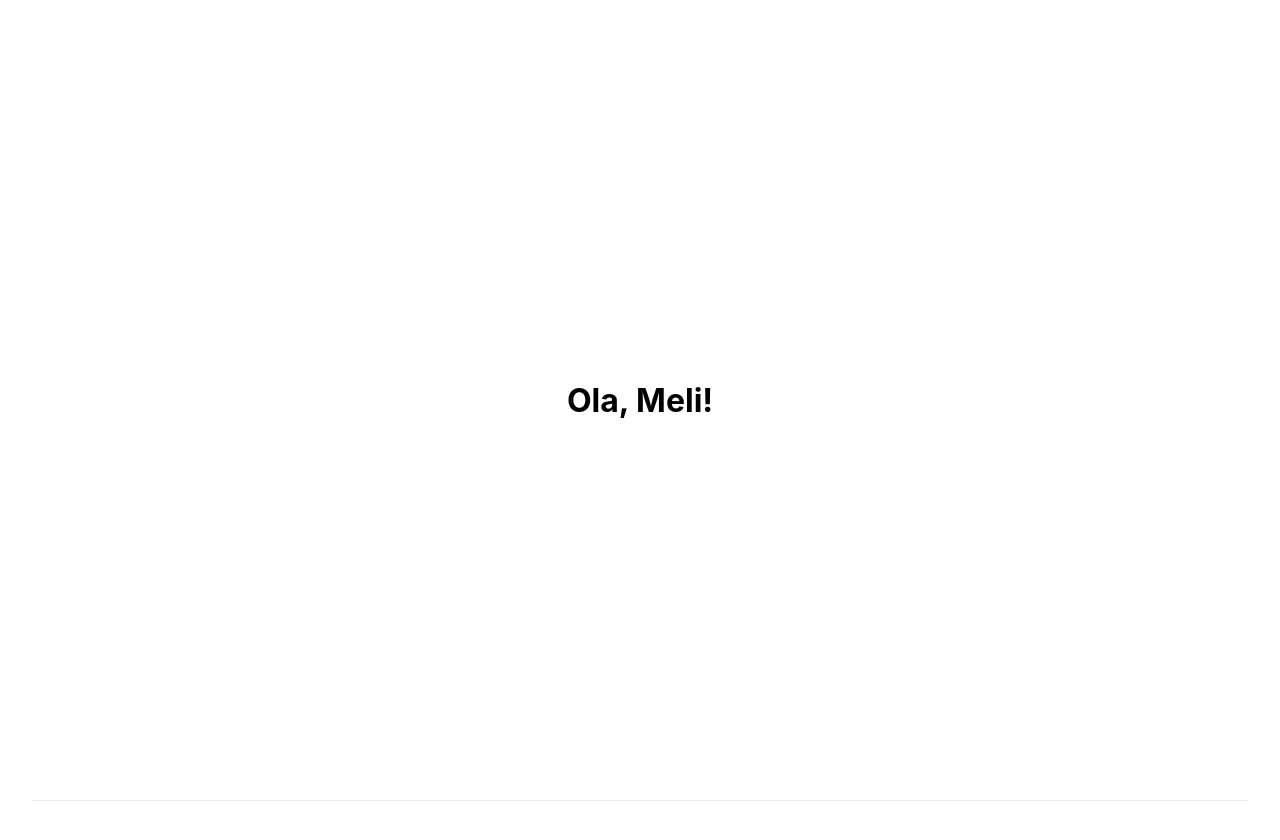
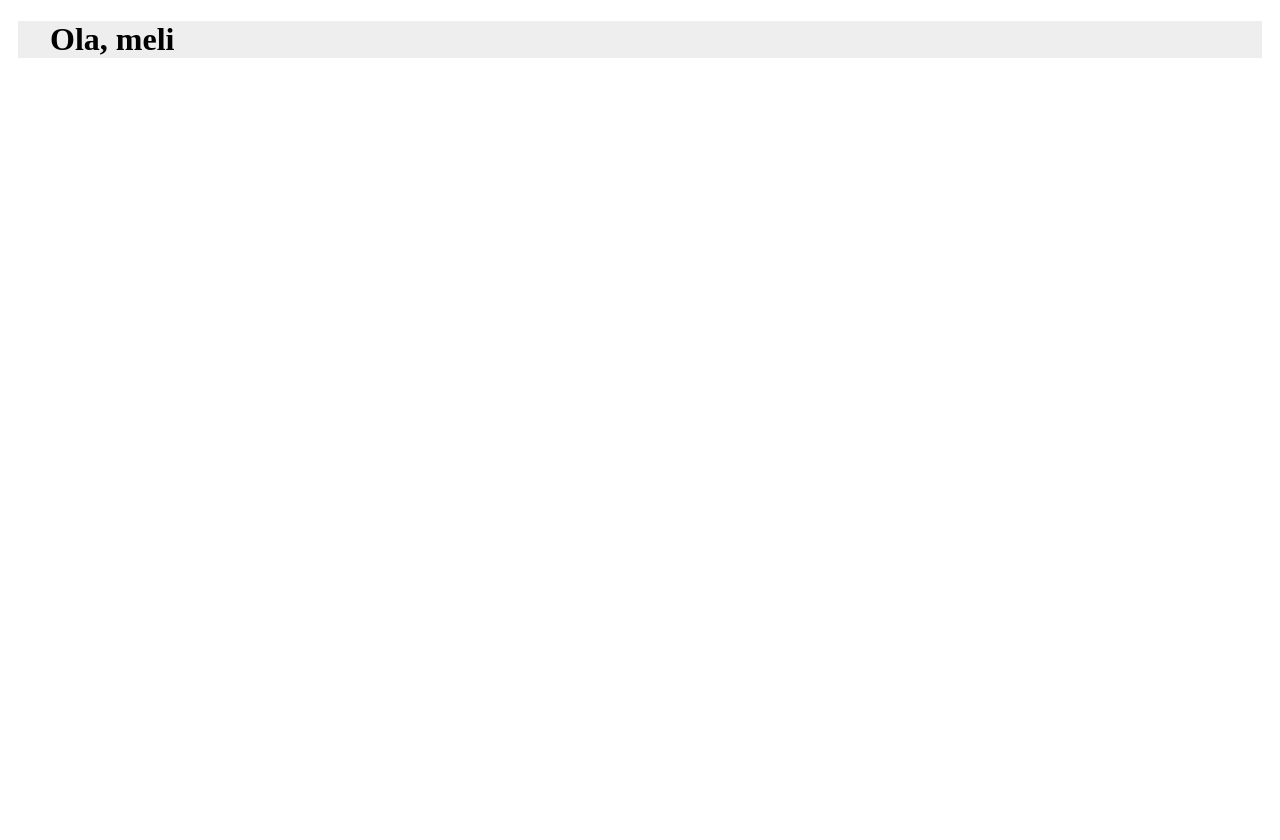
Before and after one commit to ricardocolares/meli-app, a Next.js app: page / in a window 1280 px wide. Shown: the top 840 px of the page. After the commit the page ends 800 px from the top, so only its background shows below. Built offline with nearby package versions, Linux system fonts and the light colour scheme.

Commit message:
style: css default styles

```diff
--- /dev/null
+++ b/src/components/page-layout/page-layout.module.scss
@@ -0,0 +1,10 @@
+.main {
+  background: var(--color-gray--100);
+  margin: 0 10px 32px;
+
+  &__wrapper {
+    max-width: 1180px;
+    margin: 0 auto;
+    border-radius: 4px;
+  }
+}
--- /dev/null
+++ b/src/components/page-layout/page-layout.tsx
@@ -0,0 +1,13 @@
+import React from 'react';
+
+import styles from './page-layout.module.scss';
+
+export const PageLayout: React.FC = ({ children }) => {
+  return (
+    <>
+      <main className={styles['main']}>
+        <div className={styles['main__wrapper']}>{children}</div>
+      </main>
+    </>
+  );
+};
--- a/src/pages/_app.tsx
+++ b/src/pages/_app.tsx
@@ -1,5 +1,5 @@
-import '../../styles/globals.css';
 import type { AppProps } from 'next/app';
+import '@/styles/index.scss';
 
 function MyApp({ Component, pageProps }: AppProps) {
   return <Component {...pageProps} />;
--- a/src/pages/index.tsx
+++ b/src/pages/index.tsx
@@ -1,22 +1,12 @@
 import type { NextPage } from 'next';
 import Head from 'next/head';
-import styles from '../../styles/Home.module.css';
+import { PageLayout } from '@/components/page-layout/page-layout';
 
 const Home: NextPage = () => {
   return (
-    <div className={styles.container}>
-      <Head>
-        <title>Create Next App</title>
-        <meta name="description" content="Generated by create next app" />
-        <link rel="icon" href="/favicon.ico" />
-      </Head>
-
-      <main className={styles.main}>
-        <h1>Ola, Meli!</h1>
-      </main>
-
-      <footer className={styles.footer}></footer>
-    </div>
+    <PageLayout>
+      <h1>Ola, meli</h1>
+    </PageLayout>
   );
 };
 
--- /dev/null
+++ b/src/styles/index.scss
@@ -0,0 +1 @@
+@import './colors.scss';
--- a/styles/Home.module.css
+++ /dev/null
@@ -1,116 +0,0 @@
-.container {
-  padding: 0 2rem;
-}
-
-.main {
-  min-height: 100vh;
-  padding: 4rem 0;
-  flex: 1;
-  display: flex;
-  flex-direction: column;
-  justify-content: center;
-  align-items: center;
-}
-
-.footer {
-  display: flex;
-  flex: 1;
-  padding: 2rem 0;
-  border-top: 1px solid #eaeaea;
-  justify-content: center;
-  align-items: center;
-}
-
-.footer a {
-  display: flex;
-  justify-content: center;
-  align-items: center;
-  flex-grow: 1;
-}
-
-.title a {
-  color: #0070f3;
-  text-decoration: none;
-}
-
-.title a:hover,
-.title a:focus,
-.title a:active {
-  text-decoration: underline;
-}
-
-.title {
-  margin: 0;
-  line-height: 1.15;
-  font-size: 4rem;
-}
-
-.title,
-.description {
-  text-align: center;
-}
-
-.description {
-  margin: 4rem 0;
-  line-height: 1.5;
-  font-size: 1.5rem;
-}
-
-.code {
-  background: #fafafa;
-  border-radius: 5px;
-  padding: 0.75rem;
-  font-size: 1.1rem;
-  font-family: Menlo, Monaco, Lucida Console, Liberation Mono, DejaVu Sans Mono,
-    Bitstream Vera Sans Mono, Courier New, monospace;
-}
-
-.grid {
-  display: flex;
-  align-items: center;
-  justify-content: center;
-  flex-wrap: wrap;
-  max-width: 800px;
-}
-
-.card {
-  margin: 1rem;
-  padding: 1.5rem;
-  text-align: left;
-  color: inherit;
-  text-decoration: none;
-  border: 1px solid #eaeaea;
-  border-radius: 10px;
-  transition: color 0.15s ease, border-color 0.15s ease;
-  max-width: 300px;
-}
-
-.card:hover,
-.card:focus,
-.card:active {
-  color: #0070f3;
-  border-color: #0070f3;
-}
-
-.card h2 {
-  margin: 0 0 1rem 0;
-  font-size: 1.5rem;
-}
-
-.card p {
-  margin: 0;
-  font-size: 1.25rem;
-  line-height: 1.5;
-}
-
-.logo {
-  height: 1em;
-  margin-left: 0.5rem;
-}
-
-@media (max-width: 600px) {
-  .grid {
-    width: 100%;
-    flex-direction: column;
-  }
-}
--- a/styles/globals.css
+++ /dev/null
@@ -1,16 +0,0 @@
-html,
-body {
-  padding: 0;
-  margin: 0;
-  font-family: -apple-system, BlinkMacSystemFont, Segoe UI, Roboto, Oxygen,
-    Ubuntu, Cantarell, Fira Sans, Droid Sans, Helvetica Neue, sans-serif;
-}
-
-a {
-  color: inherit;
-  text-decoration: none;
-}
-
-* {
-  box-sizing: border-box;
-}
```
Also changed, not shown: src/styles/colors.scss (renamed from src/styles/colors.css).
